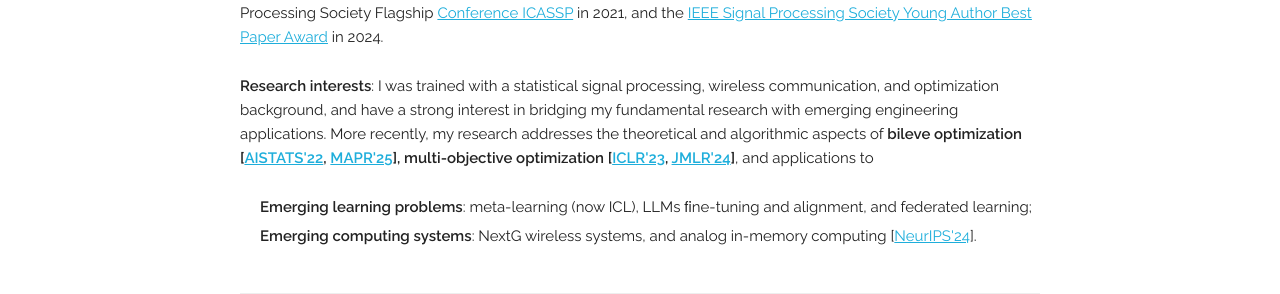
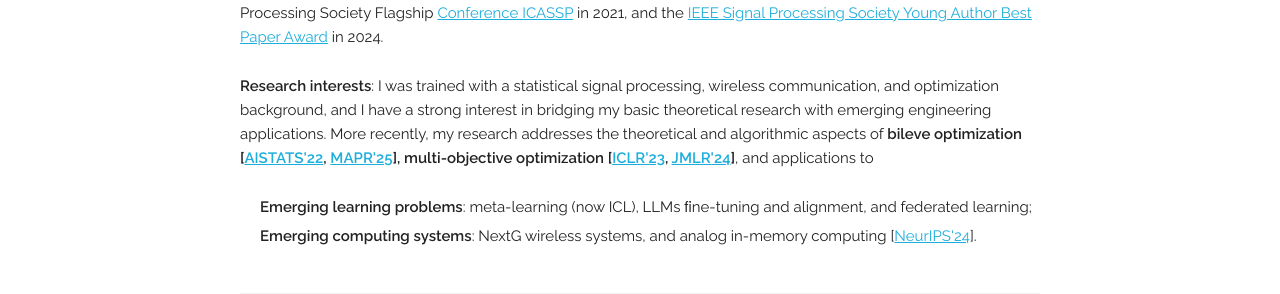
Before and after one commit to chentianyi1991/chentianyi1991.github.io, a Jekyll site: the page built from index.html, in a window 1280 px wide and 900 px high, scrolled down 536 px. Shown: the part 183-477 px from the top of the window. Built offline with Jekyll 4.4.1, drawn with Linux system fonts in a browser that asks for light colours; some web fonts are replaced; comment, search, counter and statistics services are not loaded.

Commit message:
Update index.html

```diff
--- a/index.html
+++ b/index.html
@@ -14,7 +14,7 @@ title: Home
   <p>Dr. Chen is the inaugural recipient of the <a href="https://cse.umn.edu/ece/feature-stories/alumnus-tianyi-chen-receives-ieee-sps-best-dissertation-award">IEEE Signal Processing Society Best PhD Dissertation Award</a> in 2020, a recipient of the <a href="https://www.nsf.gov/awardsearch/showAward?AWD_ID=2047177&HistoricalAwards=false">NSF CAREER Award</a> in 2021, and a recipient of the <a href="https://www.amazon.science/research-awards/program-updates/fall-2021-and-winter-2022-amazon-research-awards-recipients-announced">Amazon Research Award</a> in 2022.
     He is also a co-author of the Best Student Paper Award at the NeurIPS Federated Learning Workshop in 2020, the IEEE Signal Processing Society Flagship <a href="https://ww3.math.ucla.edu/dr-yuejiao-sun-receives-outstanding-student-paper-award-from-icassp2021/">Conference ICASSP</a> in 2021, and the <a href="https://signalprocessingsociety.org/community-involvement/award-recipients/">IEEE Signal Processing Society Young Author Best Paper Award</a> in 2024.</p>
 
- <p><b>Research interests</b>: I was trained with a statistical signal processing, wireless communication, and optimization background, and have a strong interest in bridging my fundamental research with emerging engineering applications.
+ <p><b>Research interests</b>: I was trained with a statistical signal processing, wireless communication, and optimization background, and I have a strong interest in bridging my basic theoretical research with emerging engineering applications.
    More recently, my research addresses the theoretical and algorithmic aspects of <b>bileve optimization  [<a href="https://proceedings.mlr.press/v151/chen22e/chen22e.pdf" target="_blank">AISTATS'22</a>, <a href="https://arxiv.org/pdf/2302.05185" target="_blank">MAPR'25</a>], multi-objective optimization [<a href="https://arxiv.org/pdf/2210.12624" target="_blank">ICLR'23</a>, <a href="https://www.jmlr.org/papers/volume25/23-1287/23-1287.pdf" target="_blank">JMLR'24</a>]</b>, and applications to
 <ul style="margin-left: 20px;">
   <span style="display: inline-block; margin-top: 0px; margin-bottom: 5px">
```
